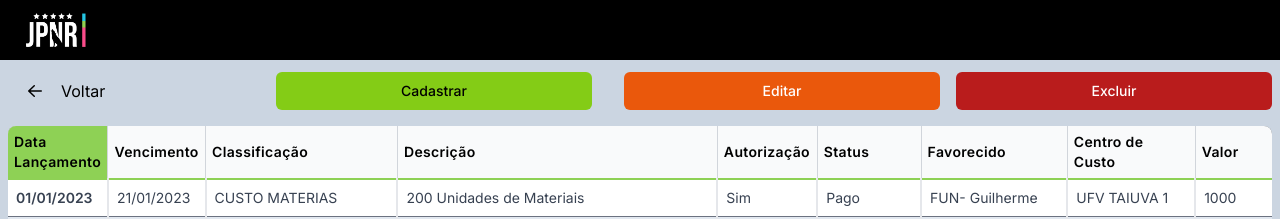
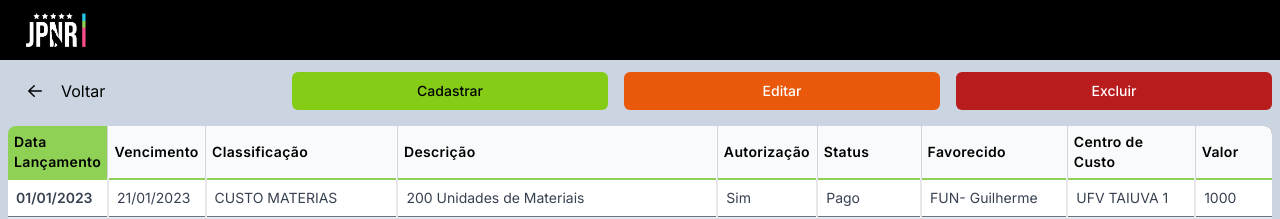
Before and after one commit to GuilhermeSSx/erp-gestao-despesas, a Next.js app: page /modulos/lancamentos in a window 1280 px wide. Shown: the top 219 px of the page. Built offline with nearby package versions, Linux system fonts and the light colour scheme; no server answers.

Commit message:
adicionado seleção, buscando forma de fazer SSR! para melhorar carregamentos.

```diff
--- a/src/app/(private-routes)/modulos/lancamentos/page.tsx
+++ b/src/app/(private-routes)/modulos/lancamentos/page.tsx
@@ -127,7 +127,7 @@ export default function Lancamentos() {
 
           <button
             onClick={abrirPopupCriarLancamento}
-            className='mx-4 group relative items-center w-[25%] flex justify-center py-1 px-2 border border-transparent text-sm font-medium rounded-md bg-lime-500 hover:bg-lime-400 text-black hover:scale-[1.02] duration-200'
+            className=' group relative items-center w-[25%] flex justify-center py-1 px-2 border border-transparent text-sm font-medium rounded-md bg-lime-500 hover:bg-lime-400 text-black hover:scale-[1.02] duration-200'
           >
             Cadastrar
           </button>
--- a/src/app/(private-routes)/usuarios/page.tsx
+++ b/src/app/(private-routes)/usuarios/page.tsx
@@ -1,4 +1,5 @@
 "use client"
+import { GetServerSideProps } from 'next';
 import TableUsuarios from '@/app/components/tableUsuarios';
 import { useState, useEffect, useRef } from 'react';
 import PopupExcluirUsuario from '@/app/components/popupExcluirUsuario';
--- a/src/app/contexts/crudContext.tsx
+++ /dev/null
@@ -1,24 +0,0 @@
-"use client"
-import { createContext, useContext } from "react";
-import api from '../api';
-
-export const CrudContext = createContext({} as any);
-
-export const CrudStore = ({ children }: any) => {
-
-
-
-
-    const teste = () => {
-        // Faça algo com o token da sessão, por exemplo:
-
-    }
-
-    return (
-        <CrudContext.Provider value={{
-            teste
-        }}>
-            {children}
-        </CrudContext.Provider>
-    )
-}
--- a/src/app/layout.tsx
+++ b/src/app/layout.tsx
@@ -3,7 +3,6 @@ import type { Metadata } from 'next'
 import { Inter } from 'next/font/google'
 import Header from './components/header'
 import NextAuthSessionProvider from '@/providers/sessionProvider'
-import { CrudStore } from './contexts/crudContext'
 import { Analytics } from '@vercel/analytics/react';
 import { ToastContainer } from 'react-toastify';
 
@@ -22,13 +21,10 @@ export default function RootLayout({
   return (
     <html lang="en">
       <body className={inter.className}>
-
         <NextAuthSessionProvider>
-          <CrudStore>
-            <Header />
-            {children}
-            <ToastContainer />
-          </CrudStore>
+          <Header />
+          {children}
+          <ToastContainer />
         </NextAuthSessionProvider>
         <Analytics />
       </body>
```
